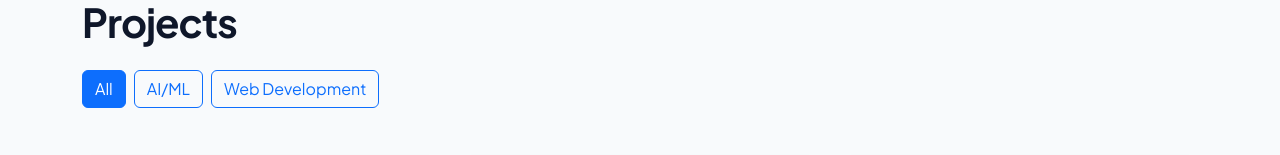
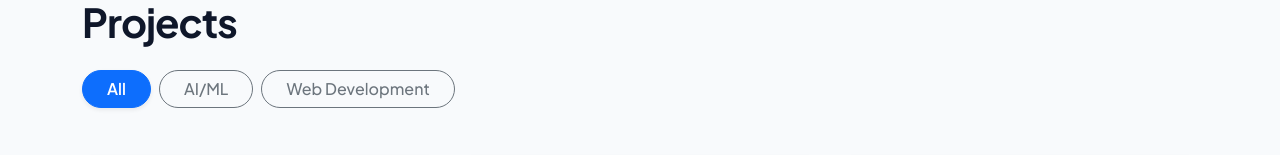
Before and after one commit to 0Thomas1/0thomas1.github.io, a React (Vite) app: page / in a window 1280 px wide. Shown: the part 610-765 px from the top of the page. Built offline with nearby package versions, Linux system fonts and the light colour scheme.

Commit message:
style: update button styling in Projects component for improved appearance and consistency

```diff
--- a/src/components/Projects.tsx
+++ b/src/components/Projects.tsx
@@ -19,7 +19,7 @@ const Projects = () => {
           {categories.map((category) => (
             <button
               key={category}
-              className={`btn ${filter === category ? "btn-primary" : "btn-outline-primary"}`}
+              className={`btn rounded-pill px-4 ${filter === category ? "btn-primary fw-semibold shadow-sm" : "btn-outline-secondary fw-medium"}`}
               onClick={() => setFilter(category)}
             >
               {category}
```
